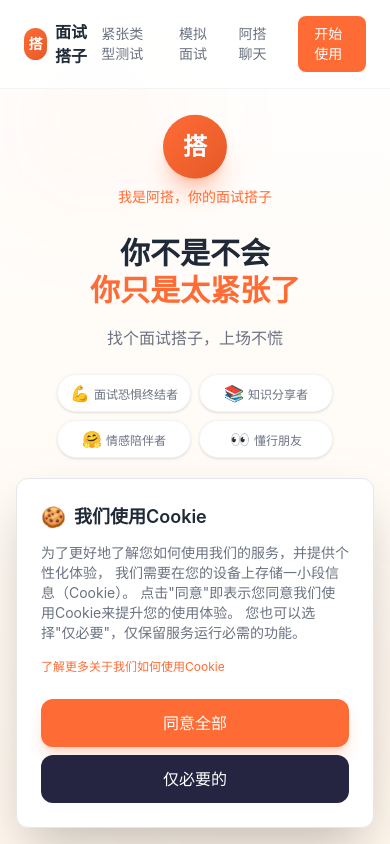
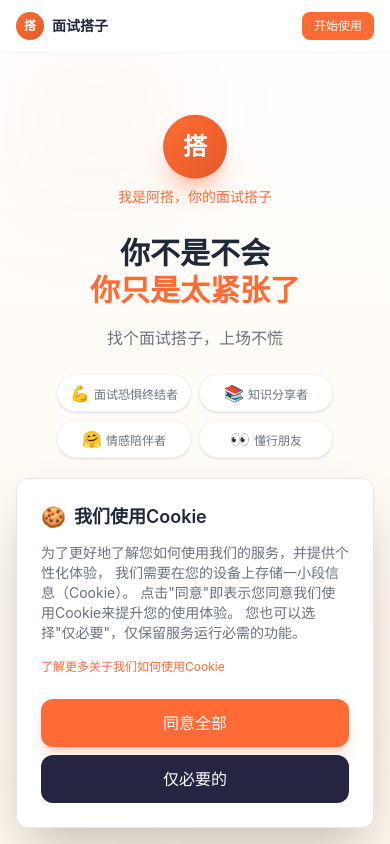
Before and after one commit to seller-mind/mianshidazi, a Next.js app: page / in a window 390 px wide. Shown: the top 844 px of the page. Built offline with nearby package versions, Linux system fonts and the light colour scheme.

Commit message:
导航栏移动端适配：手机端隐藏文字链接只留开始按钮，桌面端不变

```diff
--- a/src/app/page.tsx
+++ b/src/app/page.tsx
@@ -14,17 +14,18 @@ import CookieConsent from '@/components/CookieConsent';
 export default function HomePage() {
   return (
     <main className="min-h-screen">
-      {/* 导航栏 - V9更新 */}
+      {/* 导航栏 */}
       <nav className="fixed top-0 left-0 right-0 z-50 bg-white/80 dark:bg-[#1A1A2E]/80 backdrop-blur-md border-b border-gray-100 dark:border-gray-800">
-        <div className="max-w-6xl mx-auto px-6 py-4 flex items-center justify-between">
+        <div className="max-w-6xl mx-auto px-4 md:px-6 py-3 md:py-4 flex items-center justify-between">
           <Link href="/" className="flex items-center gap-2">
-            <div className="w-8 h-8 rounded-full bg-gradient-to-br from-[#FF6B35] to-[#E55A28] flex items-center justify-center text-white font-bold text-sm">
+            <div className="w-7 h-7 md:w-8 md:h-8 rounded-full bg-gradient-to-br from-[#FF6B35] to-[#E55A28] flex items-center justify-center text-white font-bold text-xs md:text-sm">
               搭
             </div>
-            <span className="font-semibold text-[#1F2937] dark:text-white">面试搭子</span>
+            <span className="font-semibold text-sm md:text-base text-[#1F2937] dark:text-white">面试搭子</span>
           </Link>
 
-          <div className="flex items-center gap-6">
+          {/* 桌面端导航链接 */}
+          <div className="hidden md:flex items-center gap-6">
             <Link href="/diagnose" className="text-sm text-[#6B7280] hover:text-[#FF6B35] transition-colors">
               紧张类型测试
             </Link>
@@ -41,6 +42,14 @@ export default function HomePage() {
               开始使用
             </Link>
           </div>
+
+          {/* 手机端只显示开始按钮 */}
+          <Link
+            href="/diagnose"
+            className="md:hidden px-3 py-1.5 bg-[#FF6B35] text-white text-xs font-medium rounded-lg"
+          >
+            开始使用
+          </Link>
         </div>
       </nav>
 
```
